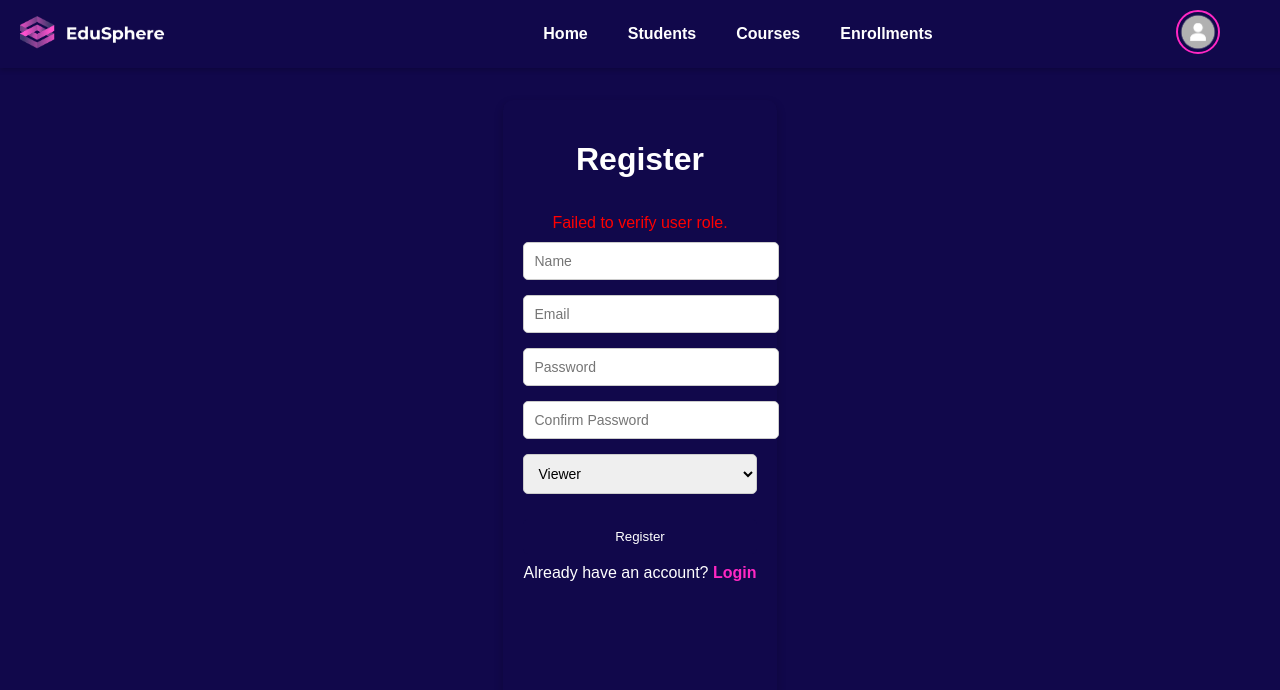
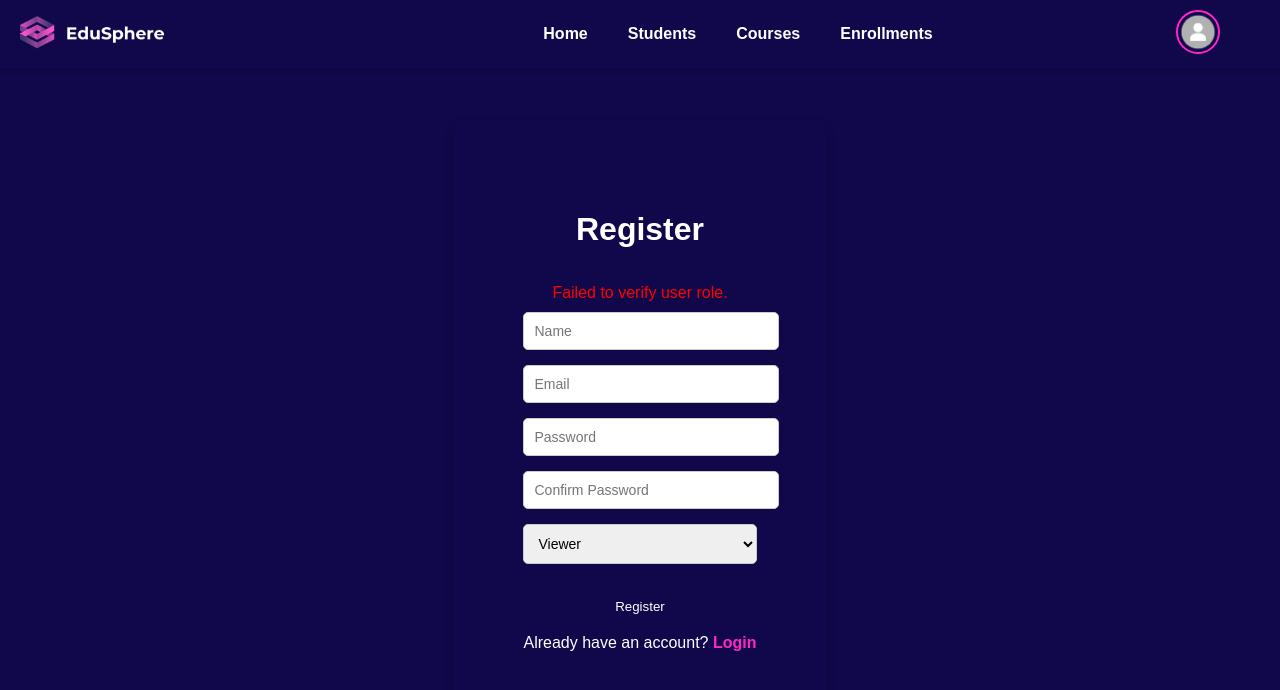
Before and after one commit to Suweka/edusphere-frontend, a React (Create React App) app: page /register in a window 1280 px wide. Shown: the top 690 px of the page. Built offline with nearby package versions, Linux system fonts and the light colour scheme; no server answers.

Commit message:
Update Register.js

```diff
--- a/src/styles/Register.css
+++ b/src/styles/Register.css
@@ -1,7 +1,7 @@
 .register-container {
     max-width: 400px;
     margin: 50px auto;
-    padding: 20px;
+    padding: 70px;
     background-color: #11084b;
     border-radius: 10px;
     box-shadow: 0 4px 10px rgba(0, 0, 0, 0.2);
@@ -10,7 +10,8 @@
     display: flex;
     flex-direction: column;
     justify-content: space-between;
-    min-height: 70vh; /* To push content to occupy full height */
+    margin-top: 110px;
+    min-height: 60vh; /* To push content to occupy full height */
 }
 
 .register-container h1 {
@@ -43,7 +44,7 @@
 .register-form select{
     padding: 10px;
     margin-bottom: 15px;
-    padding-right: 60px;
+    padding-right: 100px;
     border: 1px solid #ccc;
     border-radius: 5px;
     font-size: 14px;
```
